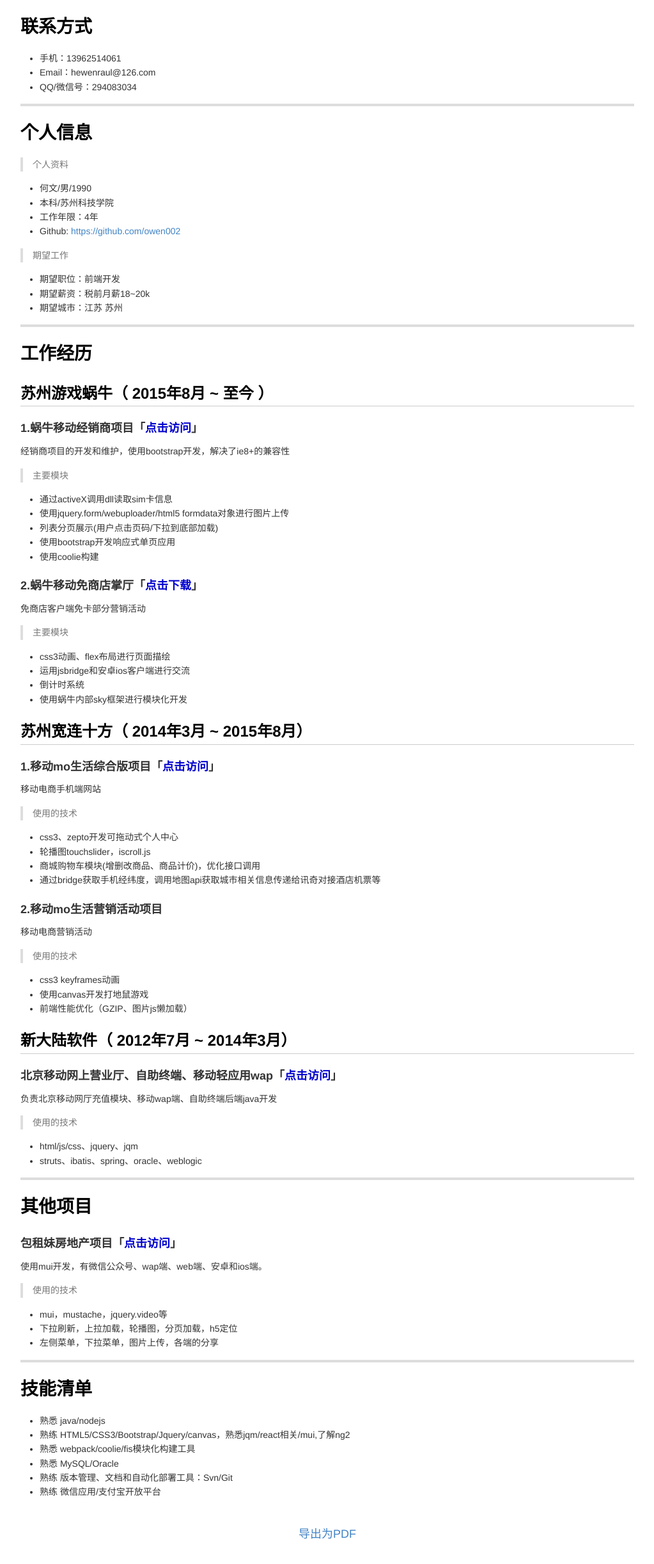
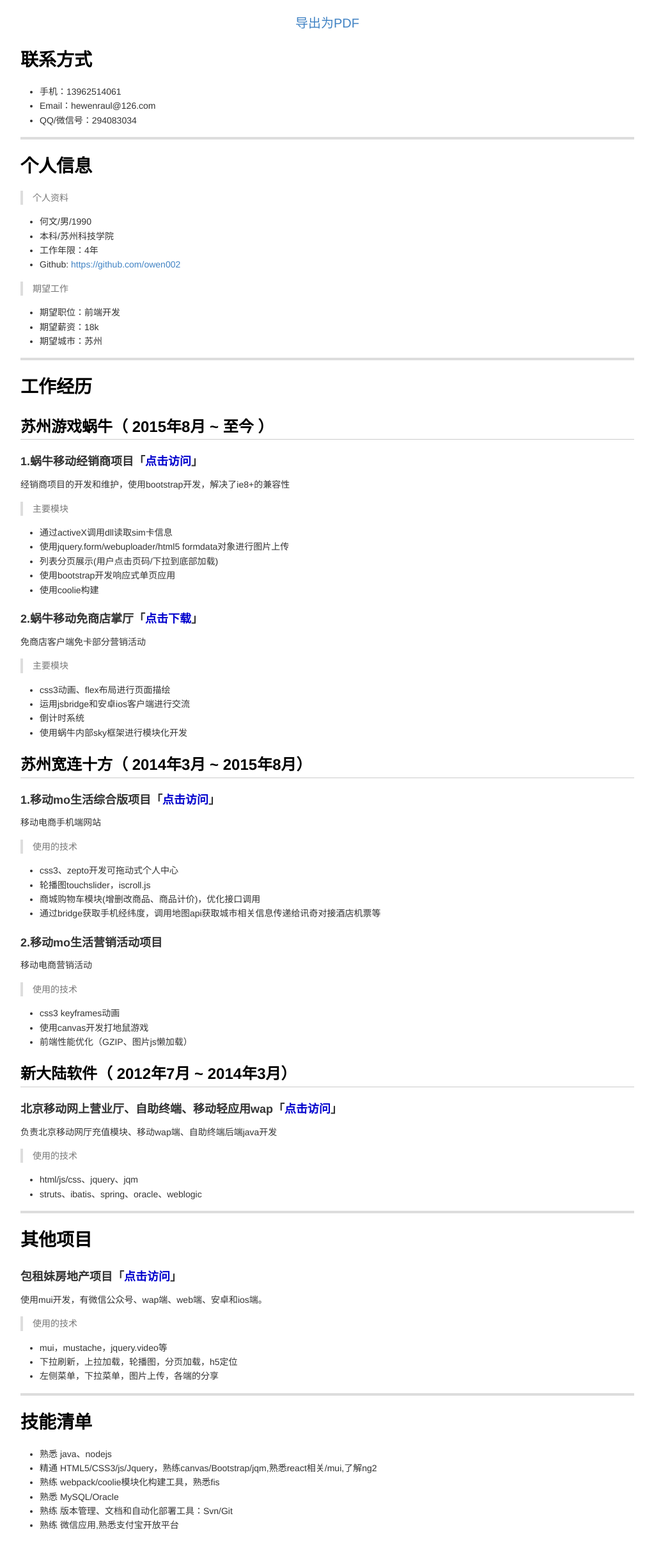
Before and after one commit to owen002/owen002.github.io, a plain HTML site: page pages/myresume/myresume.html in a window 1280 px wide. Shown: the whole page at 64% size, without its empty margins (128-1151 px from the left). After the commit the page ends 2415 px from the top, so only its background shows below. Drawn offline with Linux system fonts and the light colour scheme.

```diff
--- a/pages/myresume/myresume.html
+++ b/pages/myresume/myresume.html
@@ -1,8 +1,9 @@
 <!DOCTYPE html>
 <html>
 <head>
-    <title>my resume</title>
+    <title>myresume</title>
     <meta http-equiv="Content-Type" content="text/html; charset=utf-8"/>
+    <meta name="viewport" content="width=device-width, initial-scale=1, maximum-scale=1">
     <style type="text/css">
         /* GitHub stylesheet for MarkdownPad (http://markdownpad.com) */
         /* Author: Nicolas Hery - http://nicolashery.com */
@@ -16,6 +17,11 @@
             margin: 0;
             padding: 0;
             border: 0;
+        }
+
+        .dis-outer {
+            text-align: center;
+            font-size: 20px;
         }
 
         /* BODY
@@ -288,17 +294,13 @@
         img {
             max-width: 100%
         }
-        .dis-outer{
-            display:flex;
-            align-items: center;/*垂直居中*/
-            justify-content: center;/*水平居中*/
-            width:100%;
-            height:80px;
-            font-size: 18px;
-        }
     </style>
 </head>
 <body>
+<div class="dis-outer">
+    <a href="../../resources/myresume.pdf" download="../../resources/myresume.pdf">导出为PDF</a>
+</div>
+
 <h1><strong>联系方式</strong></h1>
 <ul>
     <li>手机：13962514061</li>
@@ -321,8 +323,8 @@
 </blockquote>
 <ul>
     <li>期望职位：前端开发</li>
-    <li>期望薪资：税前月薪18~20k</li>
-    <li>期望城市：江苏 苏州</li>
+    <li>期望薪资：18k</li>
+    <li>期望城市：苏州</li>
 </ul>
 <hr/>
 <h1><strong>工作经历</strong></h1>
@@ -398,17 +400,13 @@
 <hr/>
 <h1><strong>技能清单</strong></h1>
 <ul>
-    <li>熟悉 java/nodejs</li>
-    <li>熟练 HTML5/CSS3/Bootstrap/Jquery/canvas，熟悉jqm/react相关/mui,了解ng2</li>
-    <li>熟悉 webpack/coolie/fis模块化构建工具</li>
+    <li>熟悉 java、nodejs</li>
+    <li>精通 HTML5/CSS3/js/Jquery，熟练canvas/Bootstrap/jqm,熟悉react相关/mui,了解ng2</li>
+    <li>熟练 webpack/coolie模块化构建工具，熟悉fis</li>
     <li>熟悉 MySQL/Oracle</li>
     <li>熟练 版本管理、文档和自动化部署工具：Svn/Git</li>
-    <li>熟练 微信应用/支付宝开放平台</li>
+    <li>熟练 微信应用,熟悉支付宝开放平台</li>
 </ul>
-
-<div class="dis-outer">
-    <a href="../../resources/myresume.pdf" download="../../resources/myresume.pdf">导出为PDF</a>
-</div>
 </body>
 </html>
 <!-- This document was created with MarkdownPad, the Markdown editor for Windows (http://markdownpad.com) -->
```
Also changed, not shown: resources/myresume.md (+6 -6 lines), 1 other file.
